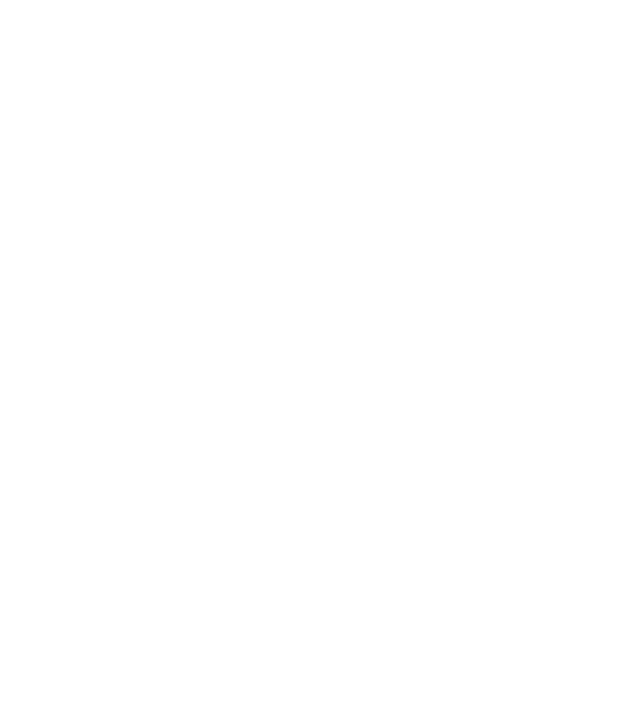
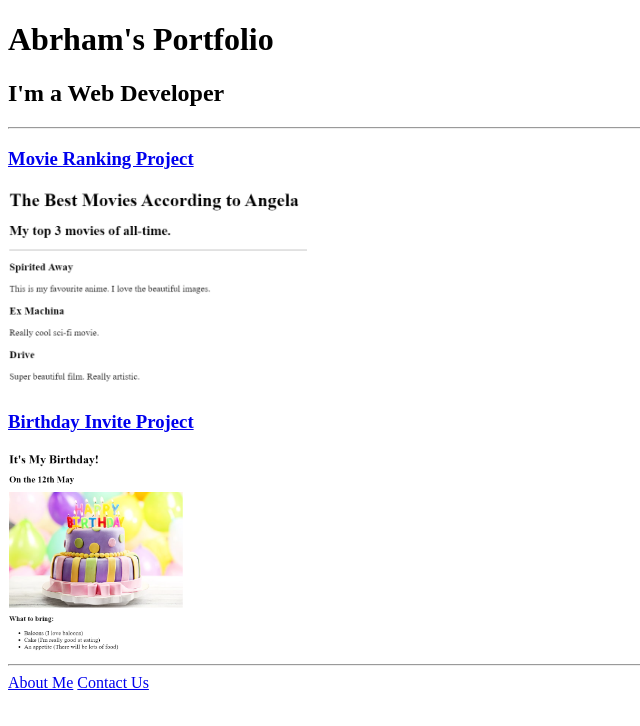
Before and after one commit to abriloBI/Html-Portfolio, a plain HTML site: page index.html in a window 1280 px wide. Shown: the whole page, without its empty margins (0-640 px from the left). Drawn offline with Linux system fonts and the light colour scheme.

Commit message:
Update index.html

```diff
--- a/index.html
+++ b/index.html
@@ -1,15 +1,32 @@
 <!-- TODO 1: Create the HTML Boilerplate -->
+<!DOCTYPE html>
+<html lang="en">
+<head>
+    <meta charset="UTF-8">
+    <meta name="viewport" content="width=device-width, initial-scale=1.0">
+    <title>My Website</title>
+</head>
+<body>
+    <h1>Abrham's Portfolio</h1>
+    <h2>I'm a Web Developer</h2>
+    <hr/>
 
-<!-- TODO 2: Add Your previous projects' HTML into the public folder -->
+        <!-- TODO 2: Add Your previous projects' HTML into the public folder -->
+        <!-- TODO 3: Take screenshots of your project previews and add the images to the images folder -->
+    <h3>
+        <a href="./public/Movie ranking.html">Movie Ranking Project</a>
+    </h3>
+        <img src="./assets/Movie Ranking Screenshot.png" height="200"/>
 
-<!-- TODO 3: Take screenshots of your project previews and add the images to the images folder -->
+    <h3>
+        <a href="./public/Birthday_invite.html">Birthday Invite Project</a>
+    </h3>
+        <img src="./assets/Birthday cake screenshot.png" height="200" />
 
-<!-- TODO 4: Add titles/subtitles etc. -->
+    <hr/>
 
-<!-- TODO 5: Add a link to the project pages -->
+    <a href="../../4.1+Webpages/public/about.html">About Me</a>
+    <a href="../../4.1+Webpages/public/contact.html">Contact Us</a>
 
-<!-- TODO 6: Add images to show the project previews
-HINT for TODO 6: You can use the height attribute set to 200 to make the image smaller:
-https://developer.mozilla.org/en-US/docs/Web/HTML/Element/img#attr-height -->
-
-<!-- TODO 7: Add the Contact Me and About Me page links -->
+</body>
+</html>
```
